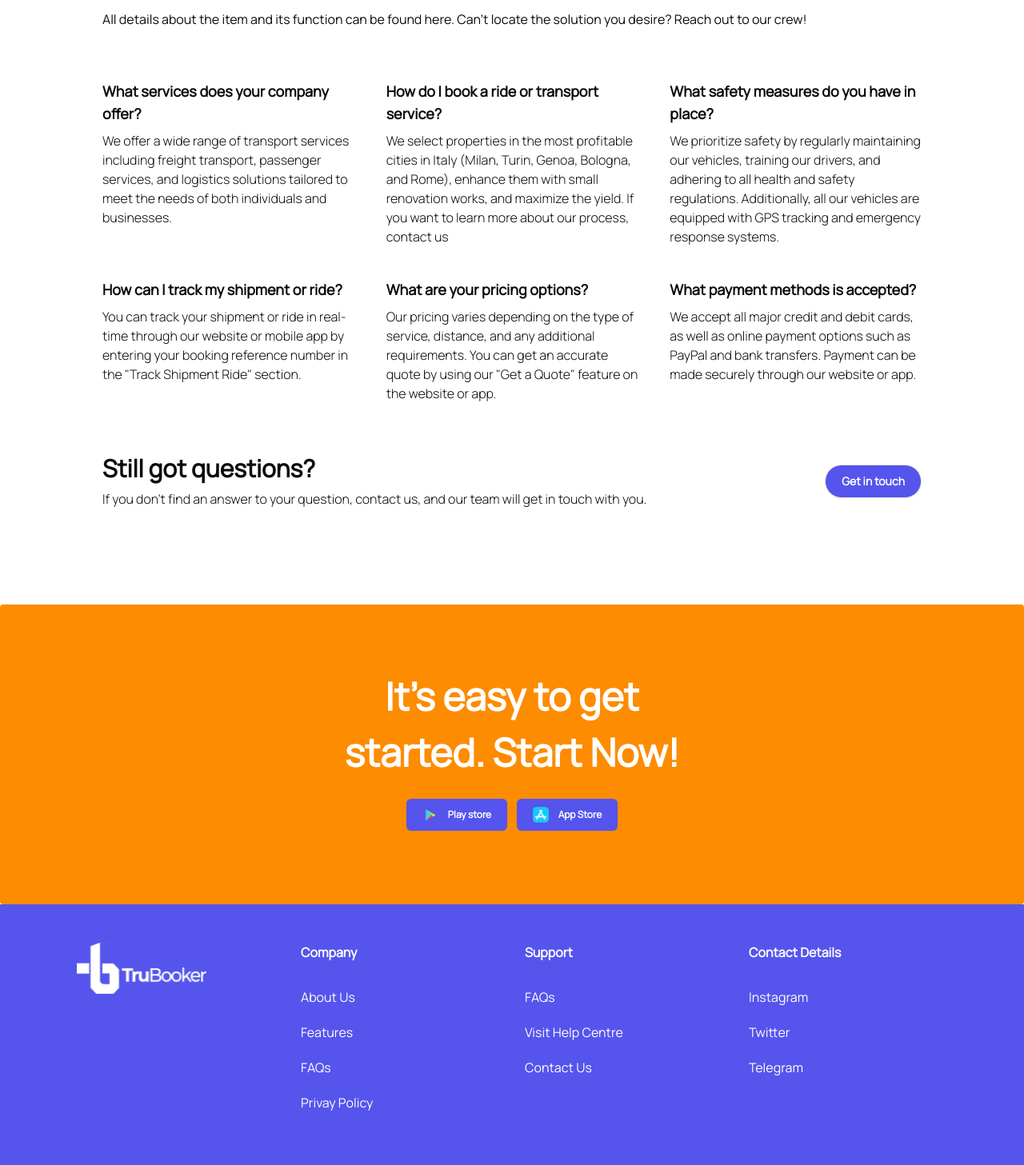
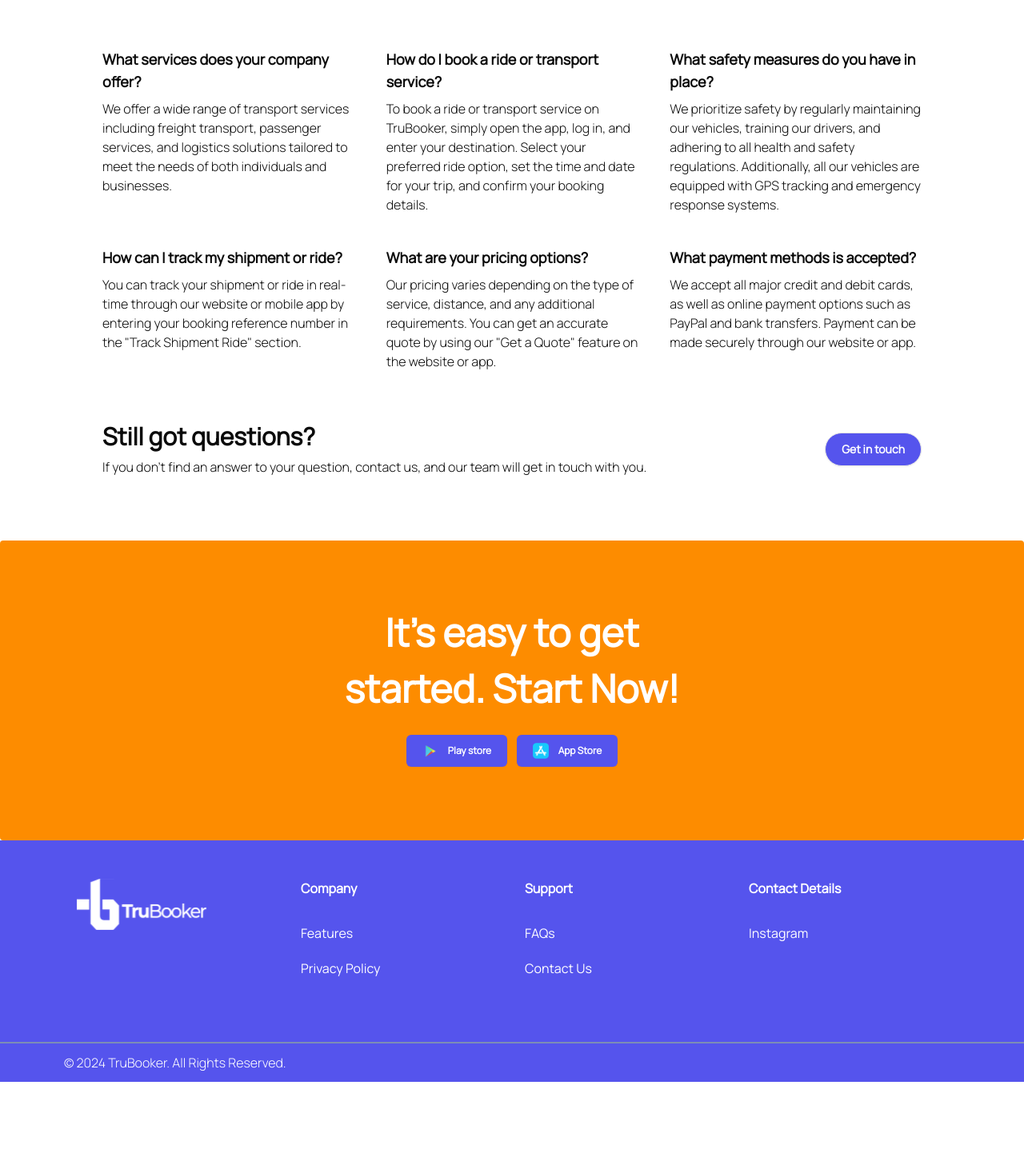
Before and after one commit to trubooker/trubooker-landing-page, a Next.js app: page /#FAQ in a window 1280 px wide. Shown: the part 3513-4970 px from the top of the page at 80% size. After the commit the page ends 4866 px from the top, so only its background shows below. Built offline with nearby package versions, Linux system fonts and the light colour scheme.

Commit message:
chore: more touchups

```diff
--- a/package.json
+++ b/package.json
@@ -30,6 +30,7 @@
     "react-hook-form": "^7.53.1",
     "react-icons": "^5.3.0",
     "react-intersection-observer": "^9.13.1",
+    "sharp": "^0.33.5",
     "tailwind-merge": "^2.5.4",
     "tailwindcss-animate": "^1.0.7",
     "vaul": "^1.1.0",
--- a/src/app/driver/page.tsx
+++ b/src/app/driver/page.tsx
@@ -20,9 +20,7 @@ const Driver = () => {
       <ScrollAnimation>
         <WhyUs />
       </ScrollAnimation>
-      <ScrollAnimation>
-        <HowItWorks />
-      </ScrollAnimation>
+      <HowItWorks />
       <ScrollAnimation>
         <Accounts />
       </ScrollAnimation>
--- a/src/app/page.tsx
+++ b/src/app/page.tsx
@@ -29,9 +29,7 @@ export default function Home() {
       <ScrollAnimation>
         <StayOnTrack />
       </ScrollAnimation>
-      <ScrollAnimation>
-        <FAQ />
-      </ScrollAnimation>
+      <FAQ />
       <GetStarted />
       <Footer />
     </div>
--- a/src/components/(Driver)/HowItWorks/index.tsx
+++ b/src/components/(Driver)/HowItWorks/index.tsx
@@ -5,7 +5,7 @@ import BlueDot from "@/publicblueDot.svg";
 
 const HowItWorks = () => {
   return (
-    <div>
+    <div id={"why"}>
       <div className="lg:mb-20 mb-10">
         <div className="grid grid-rows-1 h-full items-end lg:grid-cols-2 mx-5 lg:mx-32 gap-8">
           <div>
--- a/src/components/(Driver)/WhyUs/index.tsx
+++ b/src/components/(Driver)/WhyUs/index.tsx
@@ -7,7 +7,7 @@ import ButtonComponent from "@/components/Assets/MyButton";
 
 const WhyUs = () => {
   return (
-    <div id={"why"}>
+    <div>
       <div className="grid grid-rows-1 lg:grid-cols-3 gap-8 mx-5 lg:mx-32 py-10">
         <div>
           <div className="w-full md:mx-auto">
--- a/src/components/Assets/SocialLinks/index.tsx
+++ b/src/components/Assets/SocialLinks/index.tsx
@@ -16,7 +16,7 @@ const SocialLinks: React.FC<Props> = ({ classname, width, height }) => {
   return (
     <div className="my-auto">
       <ul className={classname}>
-        <li className="py-4 pe-4">
+        {/* <li className="py-4 pe-4">
           <Link target={"_blank"} href={"https://www.linkedin.com/"}>
             <div className={`min-w-[${width}] max-w-[${width}]`}>
               <FaLinkedin className={`w-${width} h-${height}`} />
@@ -29,21 +29,26 @@ const SocialLinks: React.FC<Props> = ({ classname, width, height }) => {
               <FaFacebook className={`w-${width} h-${height}`} />
             </div>
           </Link>
-        </li>
-        <li className="py-4 px-4">
-          <Link target={"_blank"} href={"https://www.instagram.com/"}>
+        </li> */}
+        <li className="py-4 px-2">
+          <Link
+            target={"_blank"}
+            href={
+              "https://www.instagram.com/officialtrubooker/profilecard/?igsh=MTVzNGcxN3ZsZ3Jjdg== "
+            }
+          >
             <div className={`min-w-[${width}] max-w-[${width}]`}>
               <FaInstagram className={`w-${width} h-${height}`} />
             </div>
           </Link>
         </li>
-        <li className="py-4 ps-4">
+        {/* <li className="py-4 ps-4">
           <Link target={"_blank"} href={"https://twitter.com/"}>
             <div className={`min-w-[${width}] max-w-[${width}]`}>
               <FaXTwitter className={`w-${width} h-${height}`} />
             </div>
           </Link>
-        </li>
+        </li> */}
       </ul>
     </div>
   );
--- a/src/components/Contact/body/contactDetails/index.tsx
+++ b/src/components/Contact/body/contactDetails/index.tsx
@@ -44,8 +44,8 @@ const ContactDetails = () => {
         </div>
 
         <div className="flex justify-between w-full mt-auto">
-          <div className="flex justify-between mb-2 mt-auto ms-5">
-            <SocialLinks classname={"flex"} height={5} width={5} />
+          <div className="flex justify-between items-center mb-2 mt-auto ms-5">
+            Follow us: <SocialLinks classname={"flex"} height={5} width={5} />
           </div>
           {/* <div className="flex sm:hidden justify-between mb-2 mt-auto ms-5">
             <SocialLinks classname={"flex"} height={3} width={3} />
--- a/src/components/Contact/body/contactForm/index.tsx
+++ b/src/components/Contact/body/contactForm/index.tsx
@@ -20,12 +20,10 @@ import axios from "axios";
 import toast from "react-hot-toast";
 
 const ContactForm = () => {
-  const [phoneError, setPhoneError] = useState("");
-  const [emailError, setEmailError] = useState("");
   const [isLoading, setLoading] = useState(false);
   const contactFormSchema = z.object({
-    first_name: z.string().min(1, { message: "First name is required" }),
-    last_name: z.string().min(1, { message: "Last name is required" }),
+    firstName: z.string().min(1, { message: "First name is required" }),
+    lastName: z.string().min(1, { message: "Last name is required" }),
     email: z
       .string()
       .email({ message: "Email is invalid" })
@@ -42,8 +40,8 @@ const ContactForm = () => {
   const form = useForm<z.infer<typeof contactFormSchema>>({
     resolver: zodResolver(contactFormSchema),
     defaultValues: {
-      first_name: "",
-      last_name: "",
+      firstName: "",
+      lastName: "",
       email: "",
       message: "",
       subject: "",
@@ -59,7 +57,7 @@ const ContactForm = () => {
         values
       );
 
-      if (response.status === 200) {
+      if (response.status === 201) {
         toast.success(`Sent Successfully!! ✅`);
         setLoading(false);
       }
@@ -77,7 +75,7 @@ const ContactForm = () => {
             <div className="grid grid-rows-none space-y-8 xl:space-y-0 gap-x-2 xl:grid-cols-2 xl:justify-between w-full">
               <FormField
                 control={form.control}
-                name="first_name"
+                name="firstName"
                 render={({ field }) => (
                   <FormItem>
                     <FormLabel>First Name</FormLabel>
@@ -90,7 +88,7 @@ const ContactForm = () => {
               />
               <FormField
                 control={form.control}
-                name="last_name"
+                name="lastName"
                 render={({ field }) => (
                   <FormItem>
                     <FormLabel>Last Name</FormLabel>
--- a/src/components/FAQ/index.tsx
+++ b/src/components/FAQ/index.tsx
@@ -4,7 +4,7 @@ import ButtonComponent from "../Assets/MyButton";
 
 const FAQ = () => {
   return (
-    <div id="FAQ" className="py-14 lg:py-20  mx-5 lg:mx-32">
+    <div id="FAQ" className="py-5 lg:py-10  mx-5 lg:mx-32">
       <h3 className="flex flex-col mb-3 mt-5">
         <span className="font-extrabold text-[--primary] text-3xl mb-2">
           FAQ
@@ -38,7 +38,7 @@ const FAQ = () => {
           </p>
         </div>
         <div>
-          <ButtonComponent link={""} classname={""} content={"Get in touch"} />
+          <ButtonComponent link={"/contact"} classname={""} content={"Get in touch"} />
         </div>
       </div>
     </div>
--- a/src/constants/index.tsx
+++ b/src/constants/index.tsx
@@ -48,7 +48,7 @@ export const IFAQ = [
     id: 2,
     header: "How do I book a ride or transport service?",
     content:
-      "We select properties in the most profitable cities in Italy (Milan, Turin, Genoa, Bologna, and Rome), enhance them with small renovation works, and maximize the yield. If you want to learn more about our process, contact us",
+      "To book a ride or transport service on TruBooker, simply open the app, log in, and enter your destination. Select your preferred ride option, set the time and date for your trip, and confirm your booking details. ",
   },
   {
     id: 3,
@@ -81,17 +81,12 @@ export const FooterLinks = [
     header: "Company",
     panel: "1",
     links: [
-      { title: "About Us", path: "" },
       {
         title: "Features",
-        path: "",
+        path: "/driver/#why",
       },
       {
-        title: "FAQs",
-        path: "/#FAQ",
-      },
-      {
-        title: "Privay Policy",
+        title: "Privacy Policy",
         path: "/driver/policy",
       },
     ],
@@ -106,10 +101,6 @@ export const FooterLinks = [
         path: "/#FAQ",
       },
       {
-        title: "Visit Help Centre",
-        path: "",
-      },
-      {
         title: "Contact Us",
         path: "/contact",
       },
@@ -122,15 +113,7 @@ export const FooterLinks = [
     links: [
       {
         title: "Instagram",
-        path: "",
-      },
-      {
-        title: "Twitter",
-        path: "",
-      },
-      {
-        title: "Telegram",
-        path: "",
+        path: "https://www.instagram.com/officialtrubooker/profilecard/?igsh=MTVzNGcxN3ZsZ3Jjdg== ",
       },
     ],
   },
```
Also changed, not shown: 1 other file (tests, documents, lock files or other folders).
